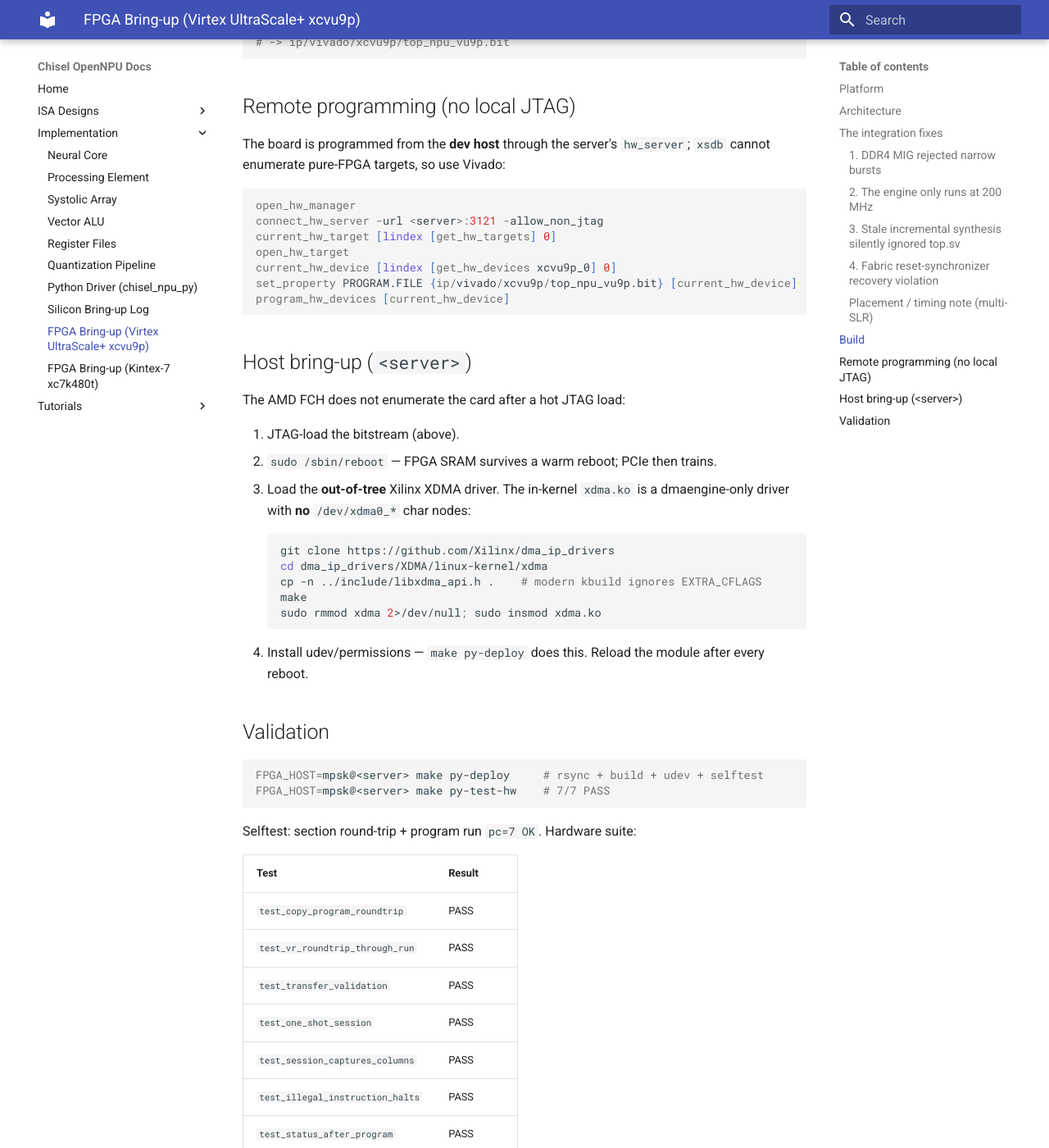
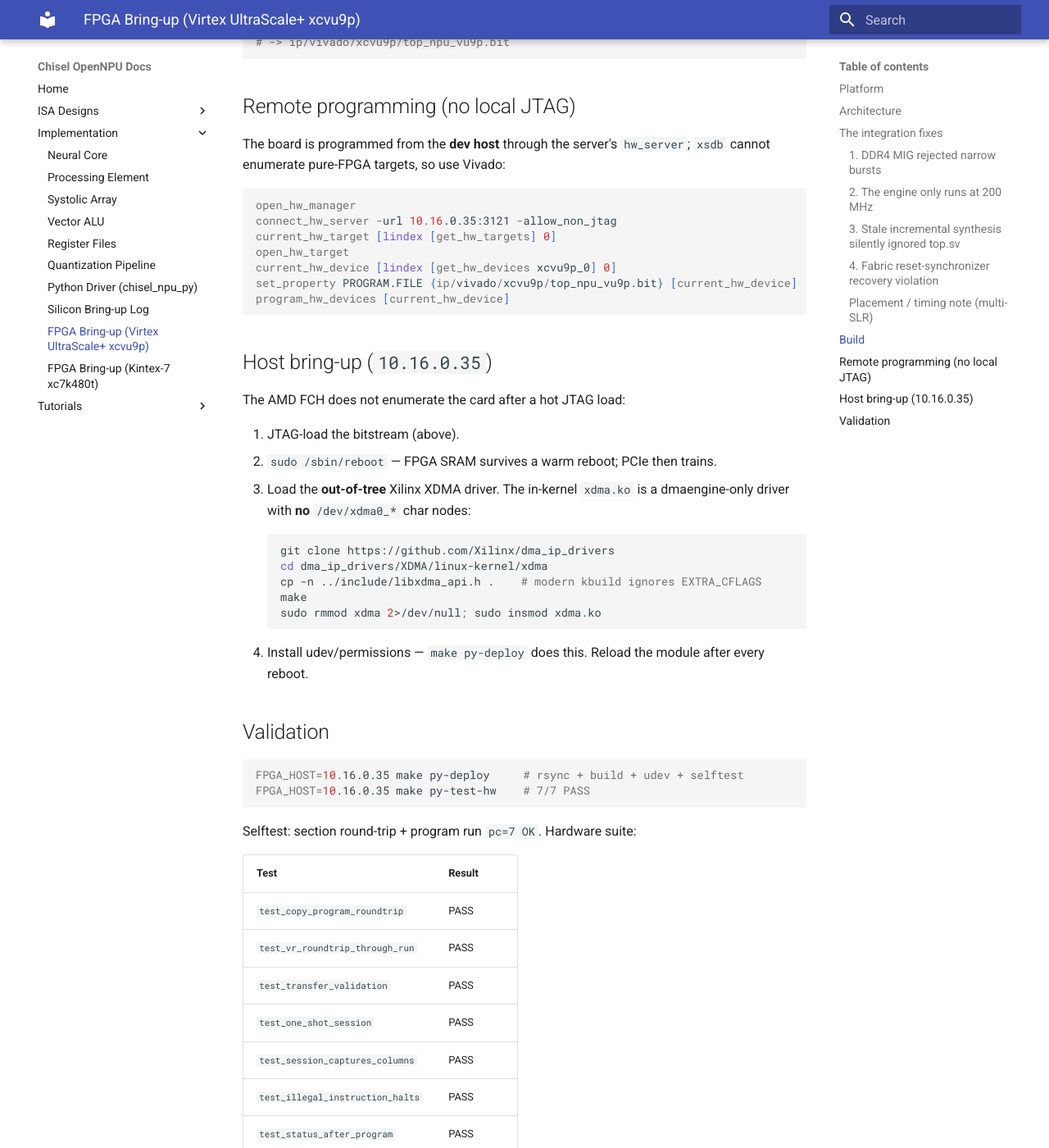
Before and after one commit to mpskex/chisel-npu, an MkDocs documentation site: the page built from docs/implementations/FPGA_VU9P.md, in a window 1280 px wide and 1400 px high, scrolled down 2681 px. Shown: the whole window at 82% size. Built offline with MkDocs 1.6.1 and Material for MkDocs 9.7.7, drawn with Linux system fonts in a browser that asks for light colours; some of the changed text lies outside the part shown.

Commit message:
docs: record fixed Alivu9p (xcvu9p) server address 10.16.0.35

````diff
--- a/docs/implementations/FPGA_VU9P.md
+++ b/docs/implementations/FPGA_VU9P.md
@@ -20,7 +20,7 @@
 | VID:DID | `10ee:903f`, subsystem `0007` |
 | DDR4 | 4× MIG UltraScale+ (`MT40A1G16WBU-083E`, 72-bit, ECC), 300 MHz ui_clk |
 | Fabric clock | 200 MHz (`clk_wiz_fabric` MMCM from `axi_aclk` 250 MHz) |
-| JTAG | Digilent cable on the server, `hw_server` at `<server>:3121` |
+| JTAG | Digilent cable on the server, `hw_server` at `10.16.0.35:3121` |
 
 ## Architecture
 
@@ -118,7 +118,7 @@
 
 ```tcl
 open_hw_manager
-connect_hw_server -url <server>:3121 -allow_non_jtag
+connect_hw_server -url 10.16.0.35:3121 -allow_non_jtag
 current_hw_target [lindex [get_hw_targets] 0]
 open_hw_target
 current_hw_device [lindex [get_hw_devices xcvu9p_0] 0]
@@ -126,7 +126,7 @@
 program_hw_devices [current_hw_device]
 ```
 
-## Host bring-up (`<server>`)
+## Host bring-up (`10.16.0.35`)
 
 The AMD FCH does not enumerate the card after a hot JTAG load:
 
@@ -147,8 +147,8 @@
 ## Validation
 
 ```bash
-FPGA_HOST=mpsk@<server> make py-deploy     # rsync + build + udev + selftest
-FPGA_HOST=mpsk@<server> make py-test-hw    # 7/7 PASS
+FPGA_HOST=10.16.0.35 make py-deploy     # rsync + build + udev + selftest
+FPGA_HOST=10.16.0.35 make py-test-hw    # 7/7 PASS
 ```
 
 Selftest: section round-trip + program run `pc=7 OK`. Hardware suite:
````
Also changed, not shown: .opencode/skills/Build_FPGA_XC7K480T/SKILL.md (+14 -0 lines).
